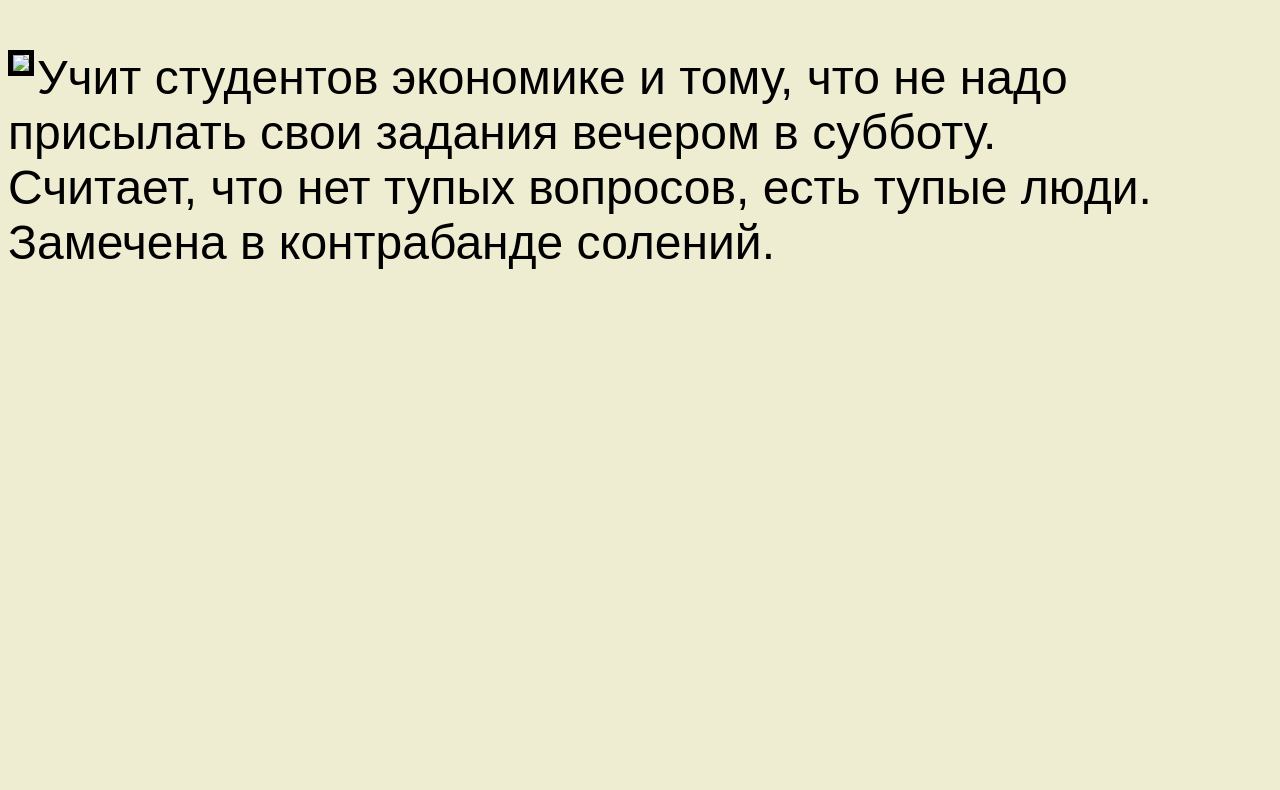
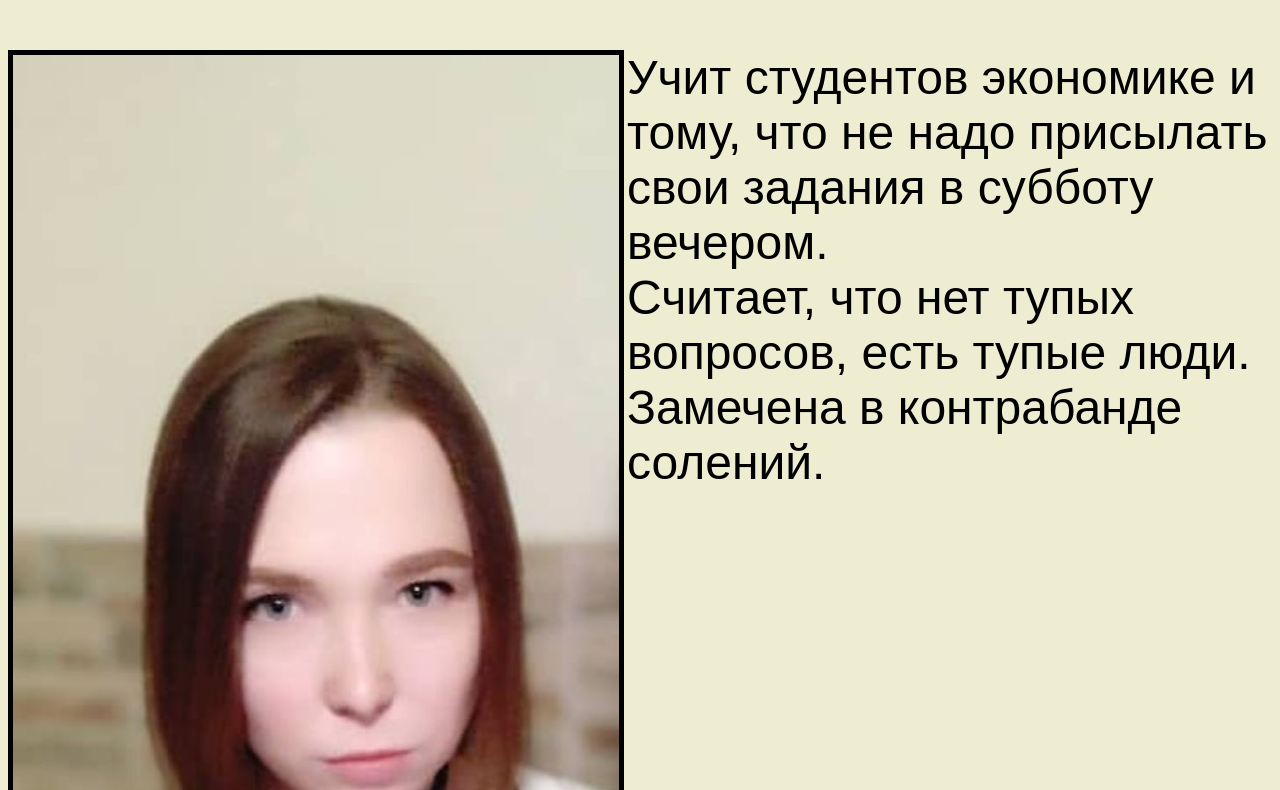
Before and after one commit to WeddingOfDenisAndAlexandra/WeddingOfDenisAndAlexandra.github.io, a plain HTML site: page daria_sokolova/index.html in a window 1280 px wide. Shown: the part 132-922 px from the top of the page. Before the commit the page ends 800 px from the top, so only its background shows below. Drawn offline with Linux system fonts and the light colour scheme.

Commit message:
Update index.html

```diff
--- a/daria_sokolova/index.html
+++ b/daria_sokolova/index.html
@@ -7,7 +7,7 @@
    }
 </style>
 <h1 align="center"> Дарья Соколова </h1>
-   <img src="/daria_sokolova/andrey_sokolov.jpg" align="left"> Учит студентов экономике и тому, что не надо присылать свои задания вечером в субботу. <br/> Считает, что нет тупых вопросов, есть тупые люди. Замечена в контрабанде солений.
+   <img src="/daria_sokolova/daria_sokolova.jpg" align="left"> Учит студентов экономике и тому, что не надо присылать свои задания в субботу вечером. <br/> Считает, что нет тупых вопросов, есть тупые люди. Замечена в контрабанде солений.
 <body bgcolor="#eeecd1">
 </body>
 </html>
```
